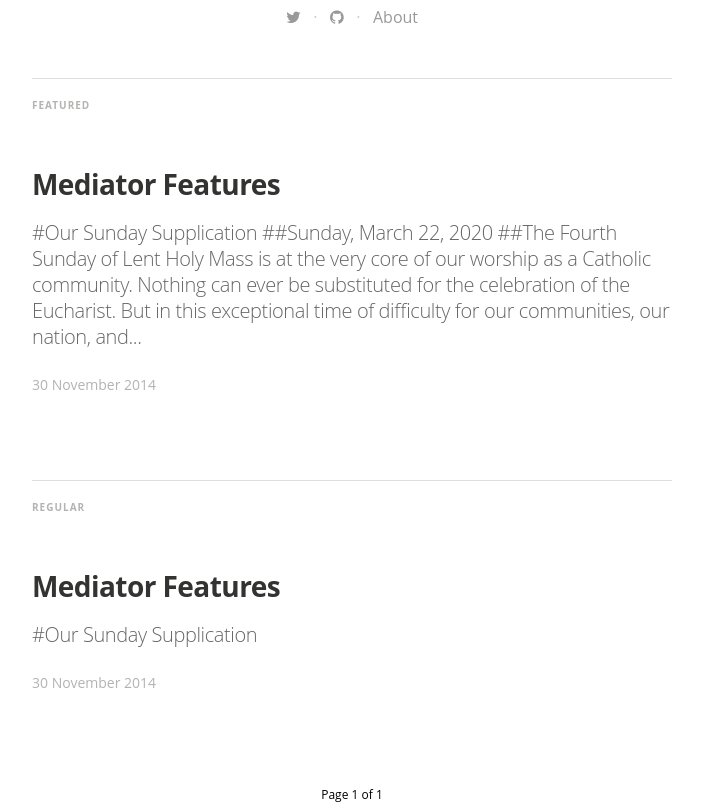
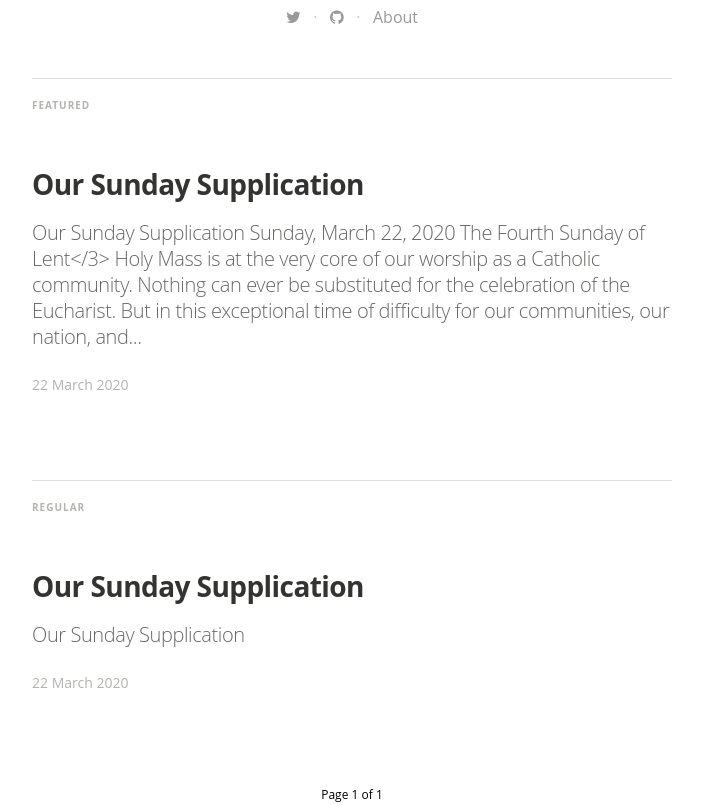
Before and after one commit to SchoolOfHope/SchoolOfHope.github.io, a Jekyll site: the page built from index.html, in a window 1280 px wide and 900 px high, scrolled down 538 px, cut to the strip 95-900 px from the top of the window. Shown: the whole strip, without its empty margins (288-991 px from the left). Built offline with Jekyll 4.4.1, drawn with Linux system fonts in a browser that asks for light colours; nearby versions of some CDN libraries; some web fonts are replaced; the list of posts is cut into pages by our own code; part of the change alters nothing that is shown.

Commit message:
update formating

```diff
--- a/_posts/2020-03-22-Our-Sunday-Supplication.markdown
+++ b/_posts/2020-03-22-Our-Sunday-Supplication.markdown
@@ -1,46 +1,32 @@
 ---
 layout: post
-title:  "Mediator Features"
-date:   2014-11-30 14:34:25
-categories: mediator feature
+title:  "Our Sunday Supplication"
+date:   2020-03-22 09:00:00
+categories: Sunday
 tags: featured
 image: /assets/article_images/2014-11-30-mediator_features/night-track.JPG
 image2: /assets/article_images/2014-11-30-mediator_features/night-track-mobile.JPG
 ---
+<h1>Our Sunday Supplication</h1>
 
-#Our Sunday Supplication
+<h2>Sunday, March 22, 2020</h2>
+<h3>The Fourth Sunday of Lent</3>
 
-##Sunday, March 22, 2020
-##The Fourth Sunday of Lent
+<p>Holy Mass is at the very core of our worship as a Catholic community. Nothing can ever be substituted for the celebration of the Eucharist. But in this exceptional time of difficulty for our communities, our nation, and even the whole world, precautions have been made to limit the exponential growth of COVID-19, including the suspension of public Masses in the Archdiocese. So, if we cannot attend Mass on Sundays, how then are we, as a Church, to pray? This resource, <b>Our Sunday Supplication</b>, is a recommended prayer of the Archdiocese. Unlike Mass, this order of prayer can be offered by individuals and families, without the presence of a priest, and engages us in our Sunday celebration of the Word of God. We can pray this prayer in our homes—the “domestic churches” which help build up the Body of Christ on earth—and thus be connected to the entire Church at prayer. During this time of prayer, we include the opportunity to make a Spiritual Communion, since we are presently unable to receive Holy Communion. Making a Spiritual Communion is a worthy practice,
+recommended by innumerable saints throughout the ages, which unites our whole selves to God and his Church. For, despite not being able to celebrate Mass together, this is certainly not a time to abandon the praise and supplication of almighty God, for he never abandons us! Now is the time to love and serve the Lord as best we can in our limited capacities.</p>
 
-Holy Mass is at the very core of our worship as a Catholic community. Nothing can ever be
-substituted for the celebration of the Eucharist. But in this exceptional time of difficulty for our
-communities, our nation, and even the whole world, precautions have been made to limit the exponential
-growth of COVID-19, including the suspension of public Masses in the Archdiocese.
-So, if we cannot attend Mass on Sundays, how then are we, as a Church, to pray? This resource,
-Our Sunday Supplication, is a recommended prayer of the Archdiocese. Unlike Mass, this order of prayer
-can be offered by individuals and families, without the presence of a priest, and engages us in our Sunday
-celebration of the Word of God. We can pray this prayer in our homes—the “domestic churches” which help
-build up the Body of Christ on earth—and thus be connected to the entire Church at prayer.
-During this time of prayer, we include the opportunity to make a Spiritual Communion, since we
-are presently unable to receive Holy Communion. Making a Spiritual Communion is a worthy practice,
-recommended by innumerable saints throughout the ages, which unites our whole selves to God and his
-Church. For, despite not being able to celebrate Mass together, this is certainly not a time to abandon the
-praise and supplication of almighty God, for he never abandons us! Now is the time to love and serve the
-Lord as best we can in our limited capacities
+<h2>Order of Prayer</h2>
+<p><i>Taken from the Mass and the Liturgy of the Hours</i></p>
 
-#Order of Prayer
-Taken from the Mass and the Liturgy of the Hours
+<h3>Introduction</3>
+<p><b>Leader:</b> God, ✠ come to my assistance.
+<b>Response:</b> Lord, make haste to help me.
 
-##Introduction
-Leader: God, ✠ come to my assistance.
-Response: Lord, make haste to help me.
+<b>Leader:</b> Glory be to the Father, and to the Son, and to the Holy Spirit:
+<b>Response:</b> as it was in the beginning, is now, and ever shall be, world without end. Amen.</p>
 
-Leader: Glory be to the Father, and to the Son, and to the Holy Spirit:
-Response: as it was in the beginning, is now, and ever shall be, world without end. Amen.
-
-##Hymn
-Lord, who throughout these forty days, for us did fast and pray,
+<h3>Hymn</h3>
+<p>Lord, who throughout these forty days, for us did fast and pray,
 Teach us with you to mourn our sins, and close by you to stay.
 As you with Satan did contend, and did the victory win,
 O give us strength in you to fight, in you to conquer sin.
@@ -49,11 +35,11 @@ To die to self, and always live by your most holy word.
 And through these days of penitence, and through your Passiontide,
 Forevermore, in life and death, O Lord, with us abide.
 Abide with us that when this life of suffering is past,
-An Easter of unending joy we may attain at last!
+An Easter of unending joy we may attain at last!</p>
 
-##Act of Contrition
-Leader: Let us acknowledge our sins, and seek the Lord’s pardon and peace.
-Together: I confess to almighty God
+<h3>Act of Contrition</h3>
+<p><b>Leader:</b> Let us acknowledge our sins, and seek the Lord’s pardon and peace.
+<b>Together:</b> I confess to almighty God
 and to you, my brothers and sisters,
 that I have greatly sinned,
 in my thoughts and in my words,
@@ -65,17 +51,17 @@ all the Angels and Saints,
 and you, my brothers and sisters,
 to pray for me to the Lord our God.
 
-Leader: Father of peace, we are joyful in your Word,
+<b>Leader:</b> Father of peace, we are joyful in your Word,
  your Son Jesus Christ, who reconciles us to you.
  Let us hasten toward Easter with the eagerness of faith and love.
  We ask this through our Lord Jesus Christ, your Son,
  who lives and reigns with you and the Holy Spirit,
  one God, for ever and ever.
-Together: Amen.
+<b>Together:</b> Amen.</p>
 
-#The Sunday Readings
-##A reading from the first Book of Samuel (1 Samuel 16:1b, 6-7, 10-13a)
-The LORD said to Samuel: “Fill your horn with oil, and be on your way. I am sending you to Jesse
+<h2>The Sunday Readings</h2>
+<h3>A reading from the first Book of Samuel (1 Samuel 16:1b, 6-7, 10-13a)</h3>
+<p>The LORD said to Samuel: “Fill your horn with oil, and be on your way. I am sending you to Jesse
 of Bethlehem, for I have chosen my king from among his sons.” As Jesse and his sons came to the
 sacrifice, Samuel looked at Eliab and thought, “Surely the LORD’s anointed is here before him.”
 But the LORD said to Samuel: “Do not judge from his appearance or from his lofty stature,
@@ -90,43 +76,47 @@ appearance. The LORD said, “There—anoint him, for this is the one!” Then S
 of oil in hand, anointed David in the presence of his brothers; and from that day on, the spirit of
 the LORD rushed upon David.
 
-The Word of the Lord.
-―Thanks be to God.
+<b>The Word of the Lord.</b>
+―Thanks be to God.</p>
 
-##Responsorial Psalm (Psalm 23:1-3a, 3b-4, 5, 6)
-Reader: The Lord is my shepherd; there is nothing I shall want.
-Together: The Lord is my shepherd; there is nothing I shall want.
-Reader: The LORD is my shepherd; I shall not want.
+<h3>Responsorial Psalm (Psalm 23:1-3a, 3b-4, 5, 6)</h3>
+<p><b>Reader:</b> The Lord is my shepherd; there is nothing I shall want.
+<b>Together:</p> The Lord is my shepherd; there is nothing I shall want.
+
+<b>Reader:</b> The LORD is my shepherd; I shall not want.
 beside restful waters he leads me; he refreshes my soul.
-Together: The Lord is my shepherd; there is nothing I shall want.
-Reader: He guides me in right paths for his name’s sake.
+<b>Together:</p> The Lord is my shepherd; there is nothing I shall want.
+
+<b>Reader:</b> He guides me in right paths for his name’s sake.
 Even though I walk in the dark valley I fear no evil;
 for you are at my side with your rod and your staff that give me courage.
-Together: The Lord is my shepherd; there is nothing I shall want.
-Reader: You spread the table before me in the sight of my foes;
+<b>Together:</p> The Lord is my shepherd; there is nothing I shall want.
+
+<b>Reader:</b> You spread the table before me in the sight of my foes;
 you anoint my head with oil; my cup overflows.
-Together: The Lord is my shepherd; there is nothing I shall want.
-Reader: Only goodness and kindness follow me all the days of my life;
+<b>Together:</p> The Lord is my shepherd; there is nothing I shall want.
+
+<b>Reader:</b> Only goodness and kindness follow me all the days of my life;
 and I shall dwell in the house of the LORD for years to come.
-Together: The Lord is my shepherd; there is nothing I shall want.
+<b>Together:</p> The Lord is my shepherd; there is nothing I shall want.</p>
 
-##A Reading from the Letter of Saint Paul to the Ephesians (Ephesians 5:8-14)
-Brothers and sisters: You were once darkness, but now you are light in the Lord. Live as children
+<h3>A Reading from the Letter of Saint Paul to the Ephesians (Ephesians 5:8-14)</h3>
+<p>Brothers and sisters: You were once darkness, but now you are light in the Lord. Live as children
 of light, for light produces every kind of goodness and righteousness and truth. Try to learn what
 is pleasing to the Lord. Take no part in the fruitless works of darkness; rather expose them, for it
 is shameful even to mention the things done by them in secret; but everything exposed by the
 light becomes visible, for everything that becomes visible is light. Therefore, it says: “Awake, O
 sleeper, and arise from the dead, and Christ will give you light.”
 
-The word of the Lord.
-―Thanks be to God.
+<b>The word of the Lord.</b>
+―Thanks be to God.</p>
 
-##Gospel Verse (John 8:12)
-Reader: I am the light of the world, says the Lord;
-Together: whoever follows me will have the light of life.
+<h3>Gospel Verse (John 8:12)</h3>
+<p><b>Reader:</b> I am the light of the world, says the Lord;
+<b>Together:</p> whoever follows me will have the light of life.</p>
 
-##A reading from the holy Gospel according to John (John 9:1-41)
-As Jesus passed by he saw a man blind from birth. His disciples asked him, “Rabbi, who sinned,
+<h3>A reading from the holy Gospel according to John (John 9:1-41)</h3>
+<p>As Jesus passed by he saw a man blind from birth. His disciples asked him, “Rabbi, who sinned,
 this man or his parents, that he was born blind?” Jesus answered, “Neither he nor his parents
 sinned; it is so that the works of God might be made visible through him. We have to do the works
 of the one who sent me while it is day. Night is coming when no one can work. While I am in the
@@ -174,66 +164,68 @@ him heard this and said to him, “Surely we are not also blind, are we?” Jesu
 were blind, you would have no sin; but now you are saying, ‘We see,’ so your sin remains.”
 
 The Gospel of the Lord.
-―Praise to you, Lord Jesus Christ
+―Praise to you, Lord Jesus Christ</p>
 
-##For reflection:
+<blockquote>
+<p>For reflection:
 1. What does it mean that the Lord “looks into the heart” when he looks at us?
 2. How might I live this week as a better example of a “child of the light”?
-3. What does Jesus mean when he says that he came into the world “so that those who do not see might see, and those who do see might become blind”?
+3. What does Jesus mean when he says that he came into the world “so that those who do not see might see, and those who do see might become blind”?</p>
+</blockquote>
 
-##RESPONSE TO THE WORD
-Leader: Christ, Son of the living God, have mercy on us.
+<h2>Response to the Word</h2>
+<p><b>Leader:</b> Christ, Son of the living God, have mercy on us.
 Response: Christ, Son of the living God, have mercy on us.
 
-Leader: You were wounded for our offenses,
+<b>Leader:</b> You were wounded for our offenses,
 Response: have mercy on us.
 
-Leader: Glory be to the Father, and to the Son, and to the Holy Spirit.
-Response: Christ, Son of the living God, have mercy on us.
+<b>Leader:</b> Glory be to the Father, and to the Son, and to the Holy Spirit.
+Response: Christ, Son of the living God, have mercy on us.</p>
 
-##PRAYER OF THE FAITHFUL
-Leader: Let us give glory to God, whose kindness knows no limit.
+<h2>Prayer of the Faithful</h2>
+</p><b>Leader:</b> Let us give glory to God, whose kindness knows no limit.
 Through Jesus Christ, who lives for ever to intercede for us, let us pray:
 Response: Kindle in our hearts the fire of your love.
 
-Leader: God of mercy, let today be a day rich in good works,
+<b>Leader:</b> God of mercy, let today be a day rich in good works,
 a day of generosity to all we meet.
 Response: Kindle in our hearts the fire of your love.
 
-Leader: From the waters of the flood you saved Noah through the ark,
+<b>Leader:</b> From the waters of the flood you saved Noah through the ark,
 from the waters of baptism raise up to new life those under instruction.
 Response: Kindle in our hearts the fire of your love.
 
-Leader: May we live not by bread only, but by every word falling from your lips.
+<b>Leader:</b> May we live not by bread only, but by every word falling from your lips.
 Response: Kindle in our hearts the fire of your love.
 
-Leader: Help us to do away with all dissension,
+<b>Leader:</b> Help us to do away with all dissension,
 so that we may rejoice in your gifts of peace and love.
 Response: Kindle in our hearts the fire of your love.
 
-Leader: Heal those who are sick, and keep safe those who are well.
+<b>Leader:</b> Heal those who are sick, and keep safe those who are well.
 Response: Kindle in our hearts the fire of your love.
 
-Leader: Strengthen those who care for the sick.
+<b>Leader:</b> Strengthen those who care for the sick.
 Response: Kindle in our hearts the fire of your love.
 
-Leader: Give hope to those whose livelihoods have been interrupted
+<b>Leader:</b> Give hope to those whose livelihoods have been interrupted
 by this health emergency.
 Response: Kindle in our hearts the fire of your love.
 
-Leader: Grant repose to all who have died in your friendship.
-Response: Kindle in our hearts the fire of your love.
+<b>Leader:</b> Grant repose to all who have died in your friendship.
+Response: Kindle in our hearts the fire of your love.</p>
 
-##The Lord's Prayer
-Leader: Gathering our prayers and praises into one,
+<h2>The Lord's Prayer</h2>
+<p><b>Leader:</b> Gathering our prayers and praises into one,
  let us offer the prayer which Christ himself taught us:
-Together: Our Father, who art in heaven …
+<b>Together:</p> Our Father, who art in heaven …</p>
 
-##Spiritual Communion
-Leader: You have given us bread from heaven.
+<h2>Spiritual Communion</h2>
+<p><b>Leader:</b> You have given us bread from heaven.
 Response: Containing in itself all delight.
 
-Together: My Jesus,
+<b>Together:</p> My Jesus,
 I believe that you are present
 in the Most Holy Sacrament of the Altar.
 I love you above all things,
@@ -244,14 +236,12 @@ I embrace you as if you were already there
 and unite myself wholly to you.
 Never permit me to be separated from you,
 my Lord and my God!
-Amen.
+Amen.</p>
 
-[image]
+<h2>Canticle of Praise</h2>
+<p><b>Canticle of Zechariah (Luke 1:68-79)</b>
 
-##Canticle of Praise
-Canticle of Zechariah (Luke 1:68-79)
-
-Together: ✠ Blessed be the Lord, the God of Israel;
+<b>Together:</p> ✠ Blessed be the Lord, the God of Israel;
 he has come to his people and set them free.
 He has raised up for us a mighty savior,
 born of the house of his servant David.
@@ -276,9 +266,9 @@ and to guide our feet into the way of peace.
 Glory be to the Father, and to the Son,
 and to the Holy Spirit:
 as it was in the beginning, is now, and ever shall be,
-world without end. Amen.
+world without end. Amen.</p>
 
-##Conclusion
-Leader: ✠ May the Lord bless us, protect us from all evil,
+<h2>Conclusion</h2>
+<p><b>Leader:</b> ✠ May the Lord bless us, protect us from all evil,
 and bring us to everlasting life.
-Together: Amen.
+<b>Together:</p> Amen.</p>
```
Also changed, not shown: assets/images/Screen Shot 2020-03-21 at 7.43.28 PM.png (added).
